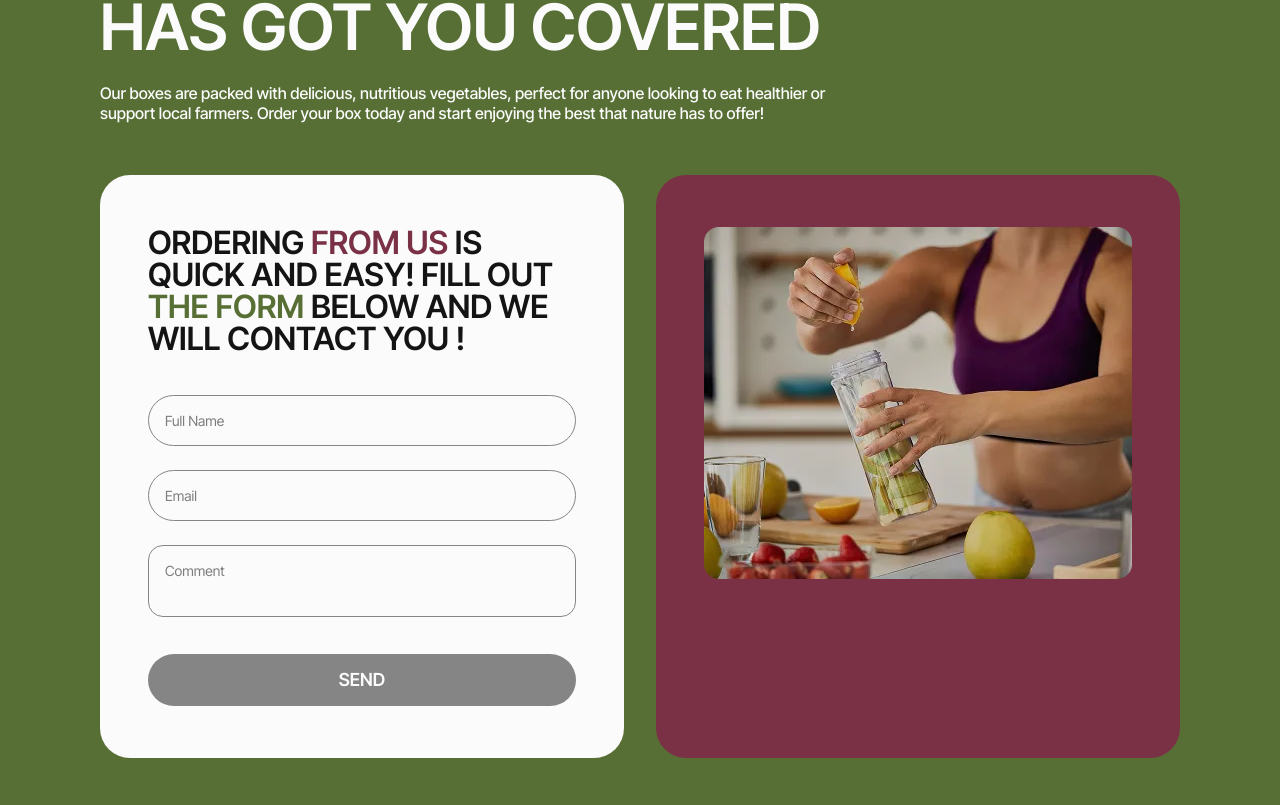
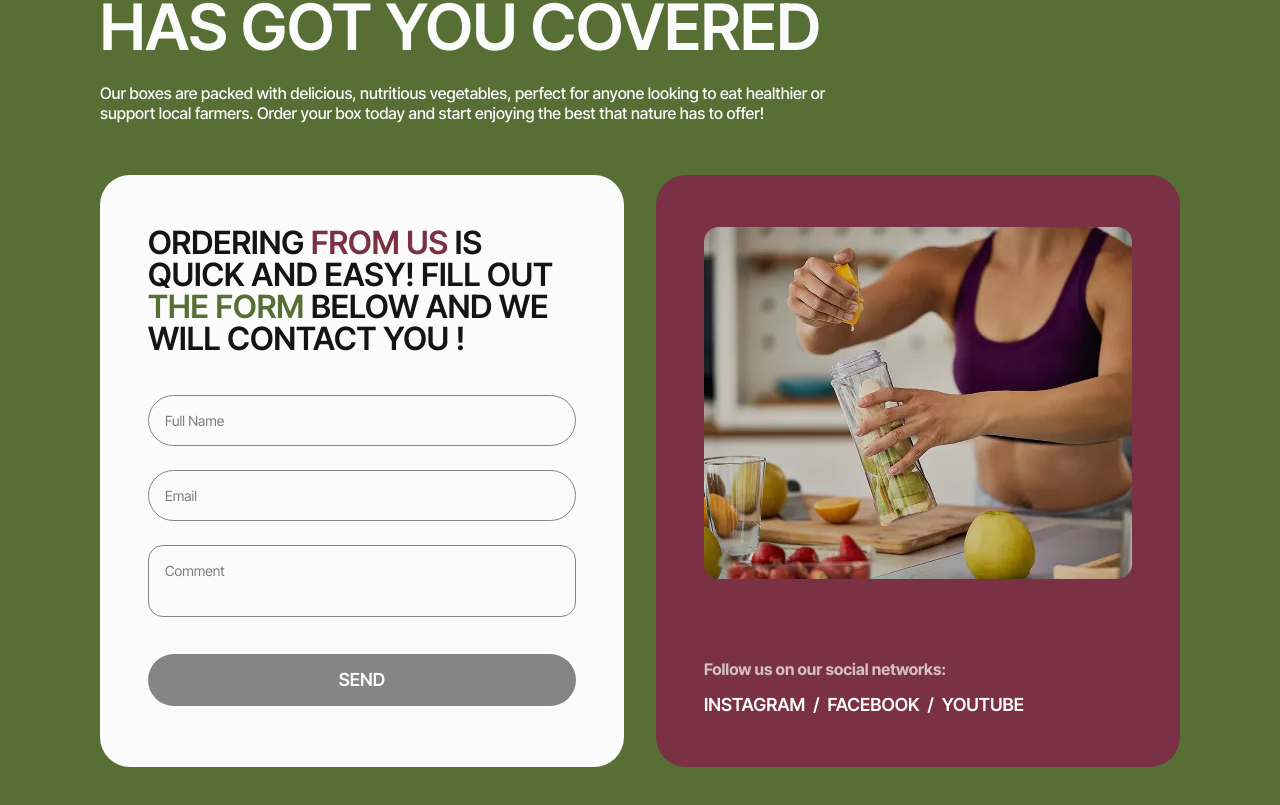
Before and after one commit to sofi-dobriak/green-harvest, a React (Vite) app: page / in a window 1280 px wide. Shown: the part 4039-4844 px from the top of the page. Built offline with nearby package versions, Linux system fonts and the light colour scheme.

Commit message:
order section

```diff
--- a/src/components/OrderForm/OrderForm.tsx
+++ b/src/components/OrderForm/OrderForm.tsx
@@ -42,12 +42,7 @@ const OrderForm = () => {
   };
 
   return (
-    <>
-      <Formik
-        initialValues={initialValues}
-        onSubmit={handleSubmit}
-        validationSchema={feedbackSchema}
-      >
+    <Formik initialValues={initialValues} onSubmit={handleSubmit} validationSchema={feedbackSchema}>
       {({ errors, touched, values, setFieldValue, dirty }) => {
         const handleFieldChange = (
           e: React.ChangeEvent<HTMLInputElement | HTMLTextAreaElement>
@@ -126,7 +121,7 @@ const OrderForm = () => {
                 'flex items-center justify-center rounded-[30px] border w-full h-[52px] font-semibold text-[18px] leading-[1.1] uppercase text-[#fbfbfb]   duration-150 ease-in-out',
                 dirty
                   ? ' cursor-pointer bg-[#7a3145] hover:text-[#7a3145] hover:bg-[#d4bfc4] focus:bg-[#fbfbfb] focus:text-[#7a3145] focus:border-[#7a3145]'
-                    : 'cursor-not-allowed border-none bg-[#858585] text-[#fbfbfb] '
+                  : 'cursor-not-allowed border-none bg-[#858585] text-[#fbfbfb]'
               )}
             >
               Send
@@ -135,7 +130,6 @@ const OrderForm = () => {
         );
       }}
     </Formik>
-    </>
   );
 };
 
--- a/src/components/YourOrder/YourOrder.tsx
+++ b/src/components/YourOrder/YourOrder.tsx
@@ -80,6 +80,32 @@ const YourOrder = () => {
                 className='block mx-auto mb-4 md:mb-13 xl:mb-20'
               />
             </picture>
+
+            <p className='font-bold text-[14px] md:text-[16px] leading-[1.43] md:leading-[1.25] text-[#d4bfc4] mb-4'>
+              Follow us on our social networks:
+            </p>
+
+            <ul className='flex flex-wrap gap-2'>
+              <li className='text-[#fbfbfb] font-semibold text-[18px] leading-[1.1] uppercase hover:text-[#7a3145] hover:bg-[#fbfbfb] duration-150 ease-in-out'>
+                <a href='https://www.instagram.com/goitclub/' target='_blank'>
+                  instagram
+                </a>
+              </li>
+              <p className='text-[#fbfbfb] font-semibold text-[18px] leading-[1.1]'>/</p>
+
+              <li className='text-[#fbfbfb] font-semibold text-[18px] leading-[1.1] uppercase hover:text-[#7a3145] hover:bg-[#fbfbfb] duration-150 ease-in-out'>
+                <a href='https://www.facebook.com/goITclub/' target='_blank'>
+                  facebook
+                </a>
+              </li>
+              <p className='text-[#fbfbfb] font-semibold text-[18px] leading-[1.1]'>/</p>
+
+              <li className='text-[#fbfbfb] font-semibold text-[18px] leading-[1.1] uppercase hover:text-[#7a3145] hover:bg-[#fbfbfb] duration-150 ease-in-out'>
+                <a href='https://www.youtube.com/c/GoIT' target='_blank'>
+                  youtube
+                </a>
+              </li>
+            </ul>
           </div>
         </div>
       </Container>
```
Lines whose indentation alone changed are shown as unchanged.
